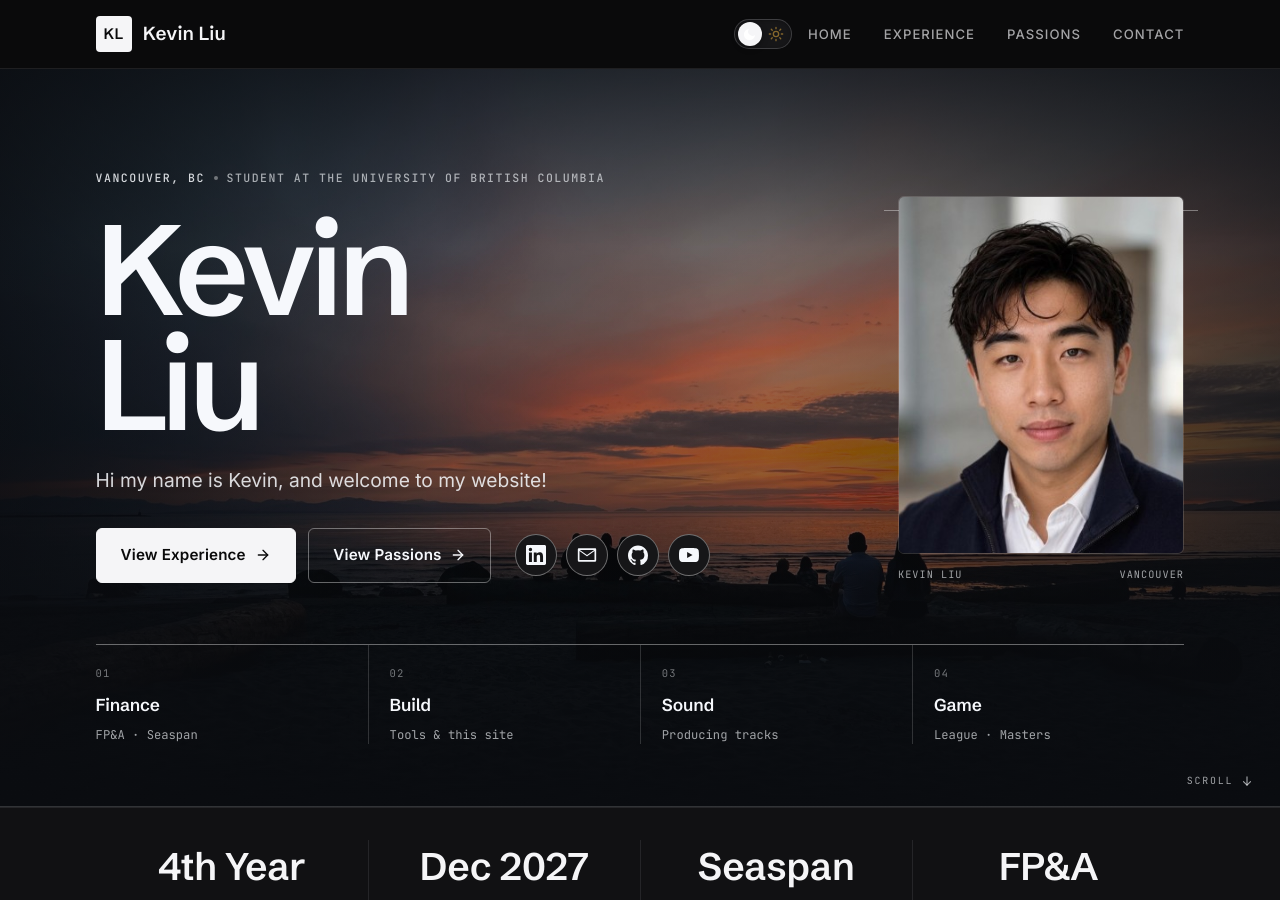
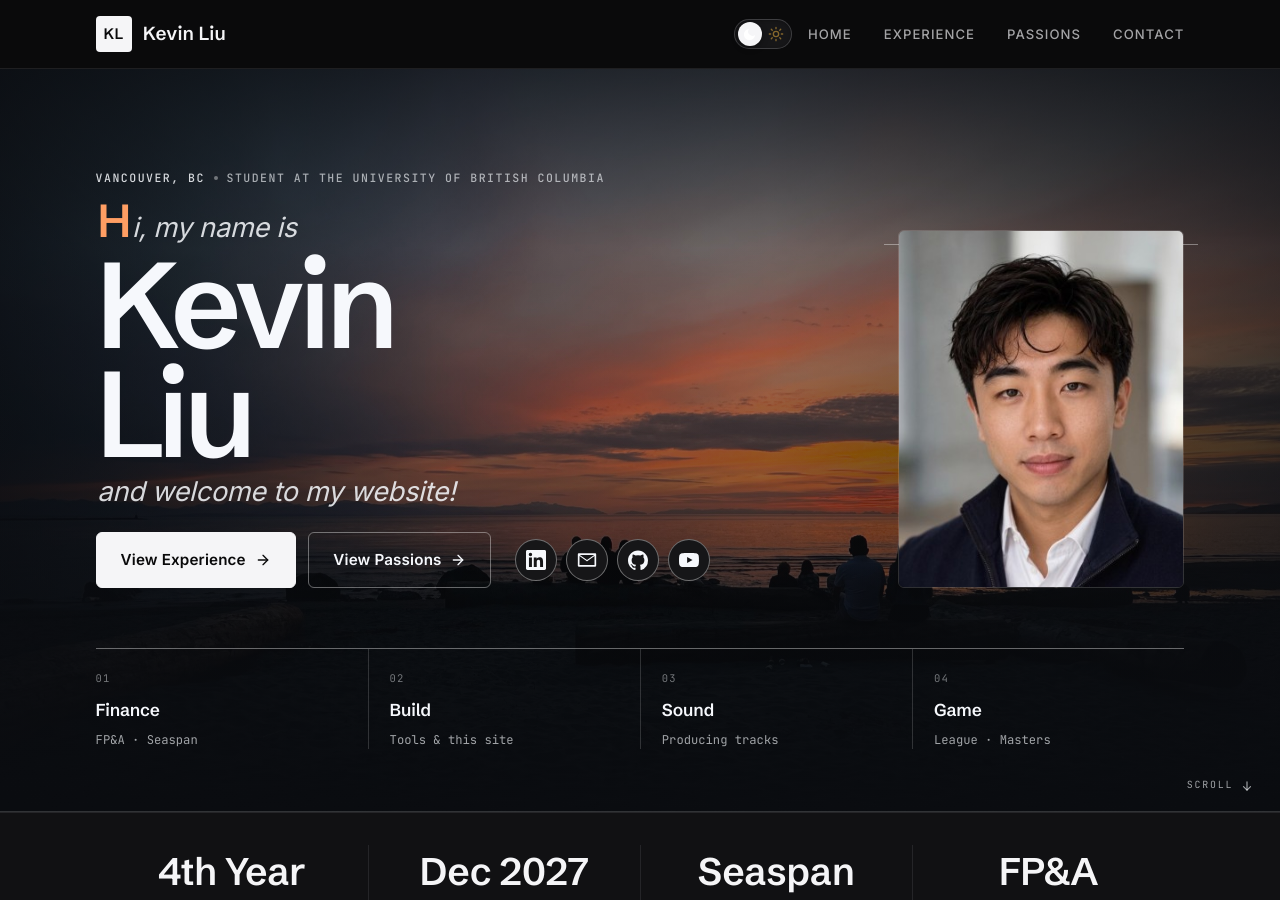
Before and after one commit to kev2k04/kev2k04.github.io, a Jekyll site: the page built from index.html, in a window 1280 px wide and 900 px high. Built offline with Jekyll 4.4.1, drawn with Linux system fonts in a browser that asks for light colours.

Commit message:
Hero: compose greeting around the name; drop redundant headshot caption
The masthead now reads as one sentence — italic 'Hi, my name is' (with a
decorative oversized first letter) wrapping the big KEVIN LIU name, then 'and
welcome to my website!'. Removed the 'Kevin Liu' caption under the portrait
(redundant) and pinned --accent light in the hero so the primary button reads
on the sunset in both themes.

Co-Authored-By: Claude Opus 4.8 <noreply@anthropic.com>

```diff
--- a/assets/css/main.scss
+++ b/assets/css/main.scss
@@ -409,6 +409,8 @@ html[data-mode="light"] .mode-toggle__icon--moon { opacity: 0.45; }
   --muted: rgba(246, 248, 252, 0.64);
   --line: rgba(255, 255, 255, 0.16);
   --line-strong: rgba(255, 255, 255, 0.38);
+  --accent: #f5f5f7;
+  --accent-rgb: 245, 245, 247;
   background: #0a0c10;
   padding: clamp(5rem, 11vh, 8.5rem) 0 clamp(3.2rem, 7vh, 5rem);
   overflow: hidden;
@@ -478,10 +480,40 @@ html[data-mode="light"] .mode-toggle__icon--moon { opacity: 0.45; }
 .hero__pin { color: var(--ink-soft); }
 .hero__dot { width: 4px; height: 4px; border-radius: 50%; background: var(--line-strong); }
 
-/* Name — editorial masthead, revealed one line at a time */
+/* Greeting composition: "Hi, my name is" → big KEVIN LIU masthead → "and
+   welcome to my website!" — one sentence, the name as the giant centrepiece. */
 .hero__title {
   margin: 0 0 1.5rem;
-  font-size: clamp(3.6rem, 11vw, 8rem);
+  display: flex;
+  flex-direction: column;
+  align-items: flex-start;
+}
+.hero__greet {
+  font-family: var(--font-body);
+  font-style: italic;
+  font-weight: 400;
+  font-size: clamp(1.15rem, 2.3vw, 1.7rem);
+  line-height: 1.2;
+  letter-spacing: -0.01em;
+  color: var(--ink-soft);
+}
+.hero__greet--pre { margin: 0 0 0.35rem 0.06em; }
+.hero__greet--post { margin: 0.45rem 0 0 0.06em; }
+/* Decorative oversized first letter of the greeting */
+.hero__cap {
+  font-family: var(--font-head);
+  font-style: normal;
+  font-weight: 600;
+  font-size: 1.7em;
+  line-height: 0;
+  color: #ff9e63;
+  margin-right: 0.02em;
+}
+/* The name — editorial masthead, revealed one line at a time */
+.hero__name {
+  display: block;
+  font-family: var(--font-head);
+  font-size: clamp(3.4rem, 10.5vw, 7.6rem);
   font-weight: 600;
   letter-spacing: -0.045em;
   line-height: 0.9;
--- a/index.html
+++ b/index.html
@@ -27,14 +27,16 @@ layout: default
         <span>{{ p.role }}</span>
       </p>
 
-      <h1 class="hero__title" aria-label="{{ p.name }}">
-        {%- assign nameparts = p.name | split: " " -%}
-        {%- for part in nameparts -%}
-        <span class="hero__line"><span class="hero__line-in">{{ part }}</span></span>
-        {%- endfor -%}
+      <h1 class="hero__title">
+        <span class="hero__greet hero__greet--pre"><span class="hero__cap">H</span>i, my name is</span>
+        <span class="hero__name">
+          {%- assign nameparts = p.name | split: " " -%}
+          {%- for part in nameparts -%}
+          <span class="hero__line"><span class="hero__line-in">{{ part }}</span></span>
+          {%- endfor -%}
+        </span>
+        <span class="hero__greet hero__greet--post">and welcome to my website!</span>
       </h1>
-
-      <p class="hero__lede">{{ p.headline }}</p>
 
       <div class="hero__cta">
         <div class="hero__actions">
@@ -60,9 +62,6 @@ layout: default
     <aside class="hero__aside">
       <figure class="hero__portrait">
         <img src="{{ '/assets/images/kevin.jpeg' | relative_url }}" alt="{{ p.name }}" />
-        <figcaption class="hero__portrait-cap">
-          <span>Kevin&nbsp;Liu</span><span>Vancouver</span>
-        </figcaption>
       </figure>
     </aside>
 
```
